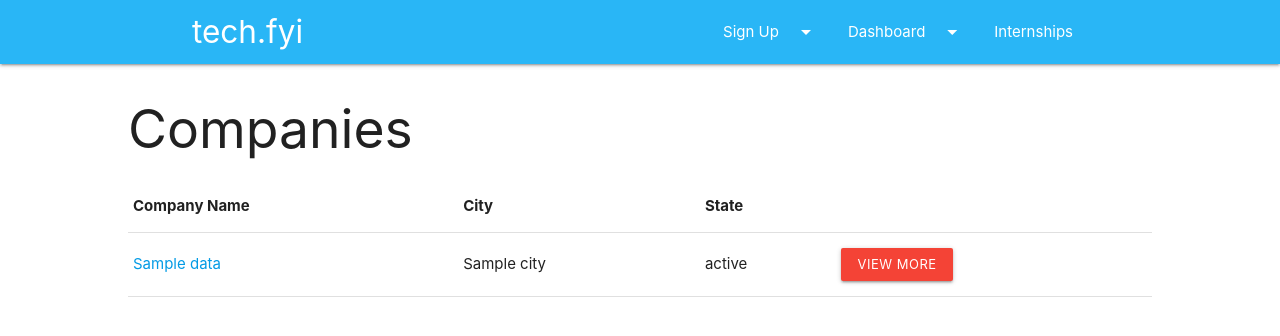
After one commit to sai-c/cs4111-Project1, a Flask app: template templates/companies.html in a window 1280 px wide. The commit adds this page. Shown: the top 336 px of the page. Run offline with Flask 2, Linux system fonts and the light colour scheme; the template is opened without the code that fills it: most values are stand-ins (such as "Sample title", 1, 10 or a date in 2020); parts of the project's set-up code (start-up, migrations or seed data) failed here and were passed over; some libraries are stand-ins or nearby versions.

Commit message:
Added company specific pages

```diff
--- a/server.py
+++ b/server.py
@@ -141,6 +141,43 @@ def internships():
   context = dict(data = names)
   return render_template("internships.html", **context)
 
+@app.route('/companies', methods=['GET', 'POST'])
+def companies():
+  if request.method == "POST":
+    cname = request.form['cname']
+    cursor = g.conn.execute("SELECT * FROM Company WHERE name=%s", (cname))
+    results = list(cursor)[0]
+    cursor.close()
+
+    cursor = g.conn.execute("""
+      SELECT Benefit.title AS title, Benefit.description AS description FROM Benefit JOIN (
+      SELECT * FROM
+      Company JOIN Uses_Benefit ON Company.name=Uses_Benefit.name
+      WHERE Company.name=%s
+      ) AS C ON Benefit.title=C.title
+      """, (cname))
+    context = dict(company = results, benefits = list(cursor))
+    return render_template("company.html", **context)
+  cursor = g.conn.execute("SELECT * FROM Company")
+  names = []
+  for result in cursor:
+    names.append(result)
+  cursor.close()
+  context = dict(data = names)
+  return render_template("companies.html", **context)
+
+@app.route('/specializations', methods=['GET', 'POST'])
+def specializations():
+  cursor = g.conn.execute("SELECT * FROM Specializations")
+  names = []
+  for result in cursor:
+    names.append(result)
+  cursor.close()
+  context = dict(data = names)
+  return render_template("specializations.html", **context)
+
+
+
 @app.route('/', methods=['GET', 'POST'])
 def index():
   if request.method == 'POST':
@@ -231,7 +268,9 @@ def add():
         return render_template('add.html', dsk="", input="", color="green", errorText="Successfully created", show = True, specs = specs)
     specs = g.conn.execute("SELECT DISTINCT name FROM Specialization").fetchall()
     specs = [x[0] for x in specs]
-    companies = g.conn.execute("SELECT DISTINCT name FROM Company").fetchall()
+    companies = list(g.conn.execute("SELECT DISTINCT name FROM Company"))
+    print(companies)
+
     return render_template('add.html', dsk="", input="", color="", errorText="", show = False, specs=specs, companies=companies)
 
 
--- /dev/null
+++ b/templates/companies.html
@@ -0,0 +1,38 @@
+{% extends 'base.html' %}
+{% block title %}Home - tech.fyi{% endblock %}
+{% block content %}
+
+<div style="padding-right: 10%; padding-left: 10%;">
+	<h2>Companies</h2>
+
+<table class="table">
+  <thead>
+    <tr>
+      <th scope="col">Company Name</th>
+      <th scope="col">City</th>
+      <th scope="col">State</th>
+      <th scope="col"></th>
+    </tr>
+  </thead>
+  <tbody>
+
+    {% for n in data %}
+    <tr>
+      <td><a href="">{{ n['name'] }}</a></td>
+      <td> {{ n['city'] }}</td>
+      <td> {{ n['state'] }} </td>
+      <td><form method="post" action="/companies" class="inline">
+        <input type="hidden" name="cname" value="{{ n['name'] }}">
+        <button type="submit" name="submit_param" class="btn-small waves-effect waves-light red">
+          View More
+        </button>
+      </form>
+    </td>
+          </tr>
+
+    {% endfor %}
+    </tbody>
+</table>
+    </div>
+
+{% endblock content %}
```
Also changed, not shown: templates/company.html (added, +18 -0 lines), templates/index.html (+13 -2 lines), templates/specializations.html (added, +26 -0 lines).
